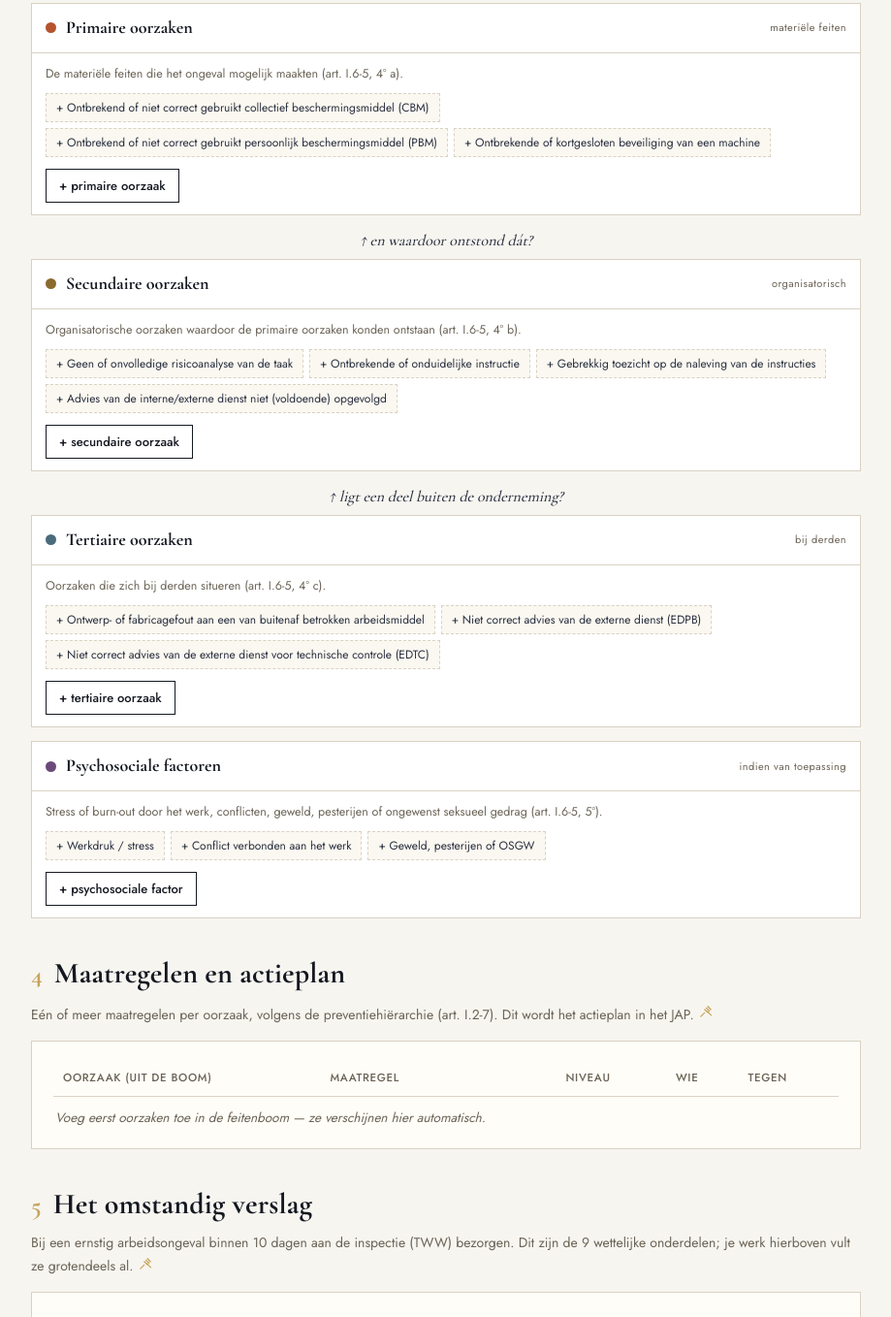
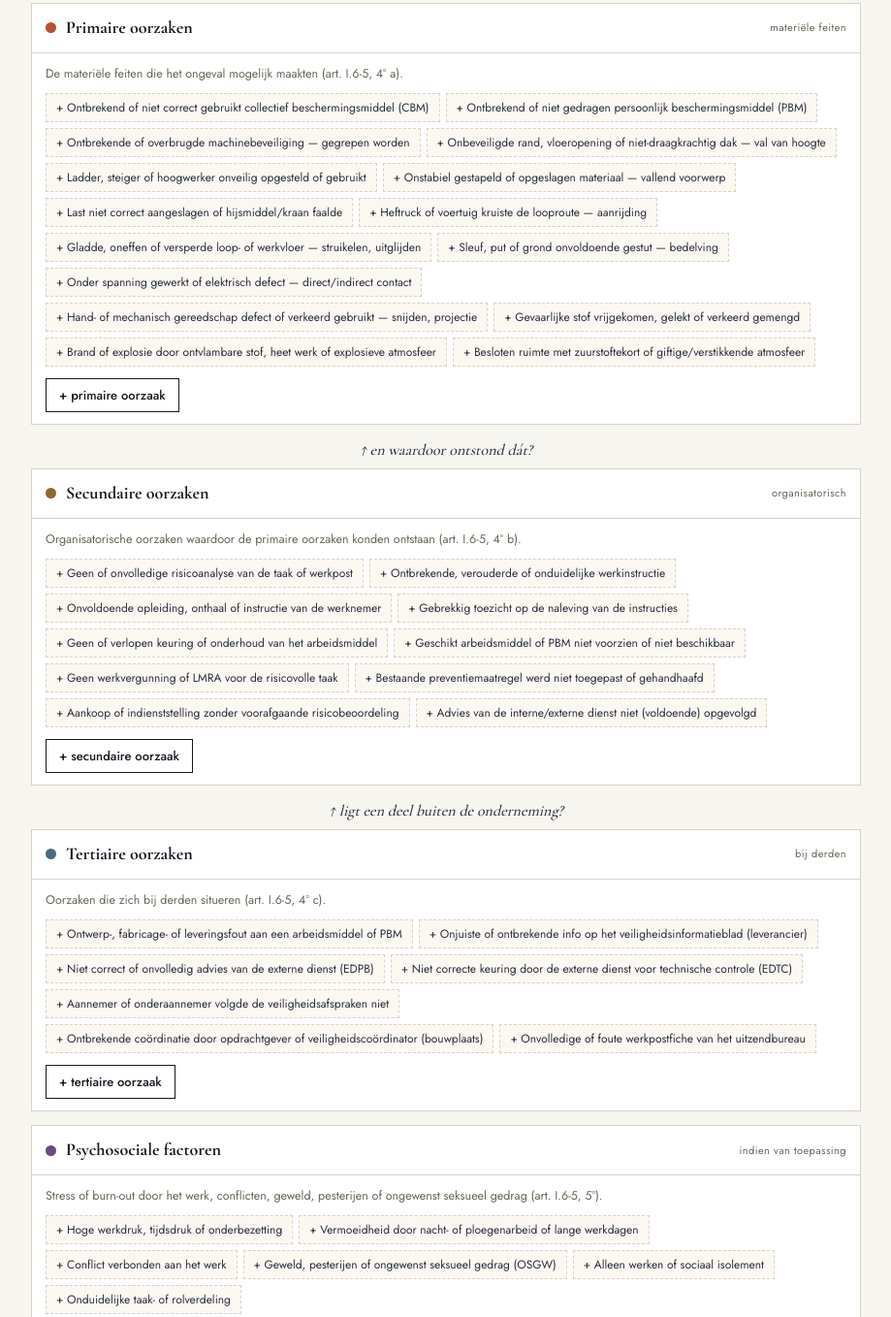
Before and after one commit to koenterryn-stack/arbeidsongeval-assistent, a plain HTML site: page index.html in a window 1280 px wide. Shown: the part 1651-3009 px from the top of the page at 97% size, without its empty margins (180-1099 px from the left). Drawn offline with nearby package versions, Linux system fonts and the light colour scheme.

Commit message:
Feitenboom: suggestielijsten uitgebreid uit de bibliotheken
Primaire oorzaken uit de Gevarencatalogus (GV-001..055, ESAW-afwijkende gebeurtenissen):
val van hoogte, gegrepen worden, aanrijding, bedelving, elektrisch contact, brand/explosie,
lek gevaarlijke stof, verstikking in besloten ruimte, enz. (3 -> 15).
Secundaire uit de preventiebeginselen (art. I.2-7) + checklist (4 -> 10).
Tertiaire uit de Bibliotheek partijen PT- (3 -> 7). Psychosociale uit Boek I Titel 3 (3 -> 6).

Co-Authored-By: Claude Opus 4.8 <noreply@anthropic.com>
Claude-Session: https://claude.ai/code/session_01M2d2BMvFGKLm7LtHW7DN47

```diff
--- a/index.html
+++ b/index.html
@@ -390,25 +390,55 @@
 </div>
 
 <script>
+/* Suggesties uit de eigen bibliotheken: primaire oorzaken uit de Gevarencatalogus (GV-) met de
+   ESAW-afwijkende gebeurtenissen; secundaire uit de algemene preventiebeginselen (art. I.2-7) en de
+   checklist; tertiaire uit de Bibliotheek partijen (PT-); psychosociale uit Boek I, Titel 3. */
 const SUGG = {
   prim: [
     "Ontbrekend of niet correct gebruikt collectief beschermingsmiddel (CBM)",
-    "Ontbrekend of niet correct gebruikt persoonlijk beschermingsmiddel (PBM)",
-    "Ontbrekende of kortgesloten beveiliging van een machine"
+    "Ontbrekend of niet gedragen persoonlijk beschermingsmiddel (PBM)",
+    "Ontbrekende of overbrugde machinebeveiliging — gegrepen worden",
+    "Onbeveiligde rand, vloeropening of niet-draagkrachtig dak — val van hoogte",
+    "Ladder, steiger of hoogwerker onveilig opgesteld of gebruikt",
+    "Onstabiel gestapeld of opgeslagen materiaal — vallend voorwerp",
+    "Last niet correct aangeslagen of hijsmiddel/kraan faalde",
+    "Heftruck of voertuig kruiste de looproute — aanrijding",
+    "Gladde, oneffen of versperde loop- of werkvloer — struikelen, uitglijden",
+    "Sleuf, put of grond onvoldoende gestut — bedelving",
+    "Onder spanning gewerkt of elektrisch defect — direct/indirect contact",
+    "Hand- of mechanisch gereedschap defect of verkeerd gebruikt — snijden, projectie",
+    "Gevaarlijke stof vrijgekomen, gelekt of verkeerd gemengd",
+    "Brand of explosie door ontvlambare stof, heet werk of explosieve atmosfeer",
+    "Besloten ruimte met zuurstoftekort of giftige/verstikkende atmosfeer"
   ],
   sec: [
-    "Geen of onvolledige risicoanalyse van de taak",
-    "Ontbrekende of onduidelijke instructie",
+    "Geen of onvolledige risicoanalyse van de taak of werkpost",
+    "Ontbrekende, verouderde of onduidelijke werkinstructie",
+    "Onvoldoende opleiding, onthaal of instructie van de werknemer",
     "Gebrekkig toezicht op de naleving van de instructies",
+    "Geen of verlopen keuring of onderhoud van het arbeidsmiddel",
+    "Geschikt arbeidsmiddel of PBM niet voorzien of niet beschikbaar",
+    "Geen werkvergunning of LMRA voor de risicovolle taak",
+    "Bestaande preventiemaatregel werd niet toegepast of gehandhaafd",
+    "Aankoop of indienststelling zonder voorafgaande risicobeoordeling",
     "Advies van de interne/externe dienst niet (voldoende) opgevolgd"
   ],
   tert: [
-    "Ontwerp- of fabricagefout aan een van buitenaf betrokken arbeidsmiddel",
-    "Niet correct advies van de externe dienst (EDPB)",
-    "Niet correct advies van de externe dienst voor technische controle (EDTC)"
+    "Ontwerp-, fabricage- of leveringsfout aan een arbeidsmiddel of PBM",
+    "Onjuiste of ontbrekende info op het veiligheidsinformatieblad (leverancier)",
+    "Niet correct of onvolledig advies van de externe dienst (EDPB)",
+    "Niet correcte keuring door de externe dienst voor technische controle (EDTC)",
+    "Aannemer of onderaannemer volgde de veiligheidsafspraken niet",
+    "Ontbrekende coördinatie door opdrachtgever of veiligheidscoördinator (bouwplaats)",
+    "Onvolledige of foute werkpostfiche van het uitzendbureau"
   ],
   psy: [
-    "Werkdruk / stress", "Conflict verbonden aan het werk", "Geweld, pesterijen of OSGW"
+    "Hoge werkdruk, tijdsdruk of onderbezetting",
+    "Vermoeidheid door nacht- of ploegenarbeid of lange werkdagen",
+    "Conflict verbonden aan het werk",
+    "Geweld, pesterijen of ongewenst seksueel gedrag (OSGW)",
+    "Alleen werken of sociaal isolement",
+    "Onduidelijke taak- of rolverdeling"
   ]
 };
 const LABELS = {prim:"Primaire oorzaak", sec:"Secundaire oorzaak", tert:"Tertiaire oorzaak", psy:"Psychosociale factor"};
```
